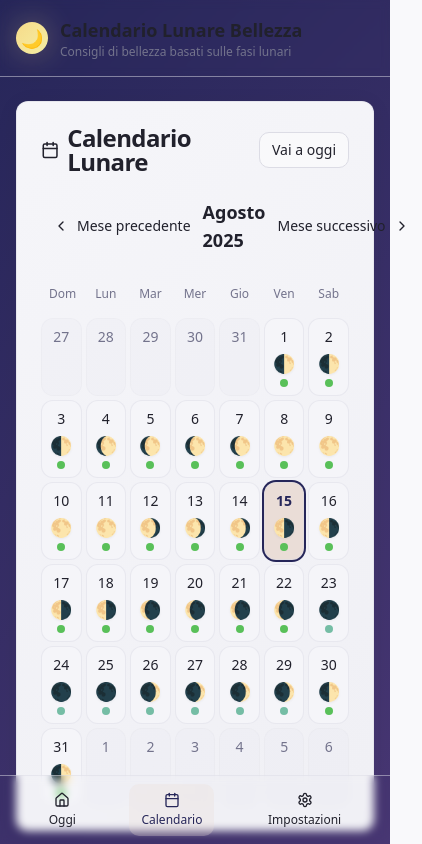
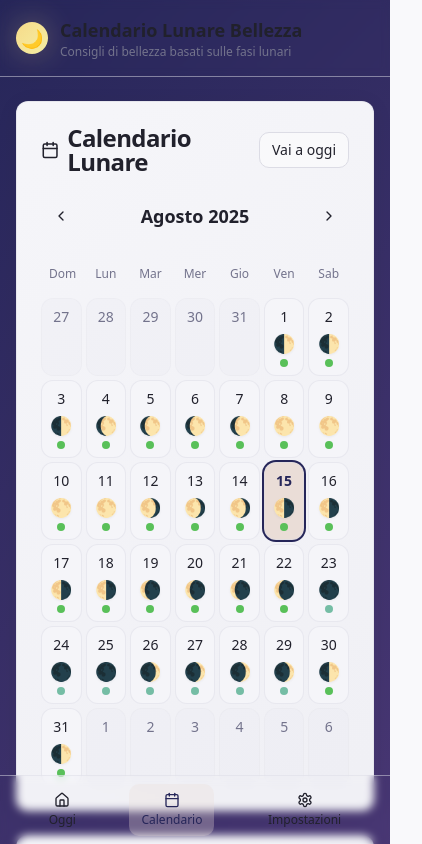
Before and after one commit to antoniobarile13/lunar-beauty-guide, a React (Vite) app: page /calendar in a window 390 px wide. Shown: the top 844 px of the page, 422 px wide, since content can reach past the window. Built offline with nearby package versions, Linux system fonts and the light colour scheme.

Commit message:
Fix calendar layout and text color
Adjust the positioning of the "next month" button in the calendar view to prevent it from being cut off. Change text color to yellow for better readability against the purple background.

```diff
--- a/src/index.css
+++ b/src/index.css
@@ -97,7 +97,7 @@ All colors MUST be HSL.
   .dark {
     /* Dark lunar theme */
     --background: 240 25% 8%;
-    --foreground: 45 85% 90%;
+    --foreground: 45 90% 85%;
 
     --card: 240 20% 12%;
     --card-foreground: 45 85% 90%;
--- a/src/pages/Calendar.tsx
+++ b/src/pages/Calendar.tsx
@@ -68,16 +68,16 @@ export default function Calendar() {
           </div>
         </CardHeader>
         <CardContent>
-          <div className="flex items-center justify-between mb-6">
-            <Button variant="ghost" size="sm" onClick={goToPreviousMonth}>
+          <div className="flex items-center justify-between mb-6 gap-2">
+            <Button variant="ghost" size="sm" onClick={goToPreviousMonth} className="shrink-0">
               <ChevronLeft className="w-4 h-4" />
-              {t("calendar.previousMonth")}
+              <span className="hidden sm:inline">{t("calendar.previousMonth")}</span>
             </Button>
-            <h2 className="text-lg font-semibold">
+            <h2 className="text-lg font-semibold text-center flex-1">
               {monthNames[currentMonth.getMonth()]} {currentMonth.getFullYear()}
             </h2>
-            <Button variant="ghost" size="sm" onClick={goToNextMonth}>
-              {t("calendar.nextMonth")}
+            <Button variant="ghost" size="sm" onClick={goToNextMonth} className="shrink-0">
+              <span className="hidden sm:inline">{t("calendar.nextMonth")}</span>
               <ChevronRight className="w-4 h-4" />
             </Button>
           </div>
```
